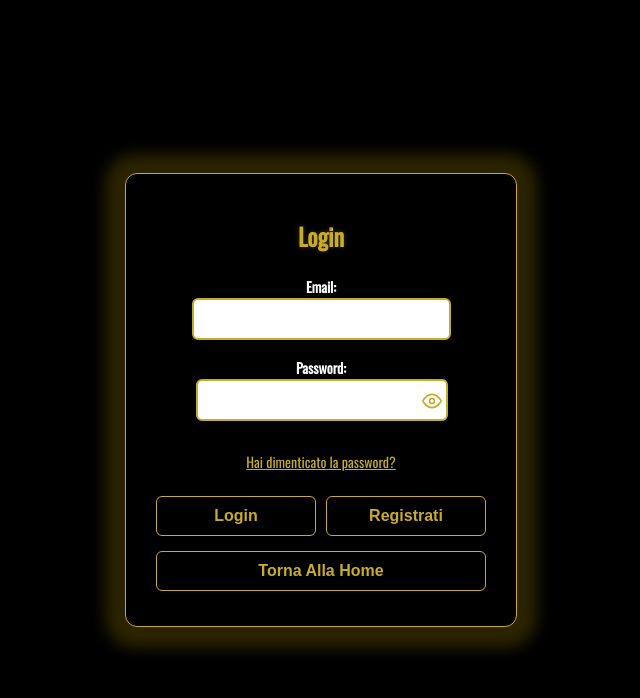
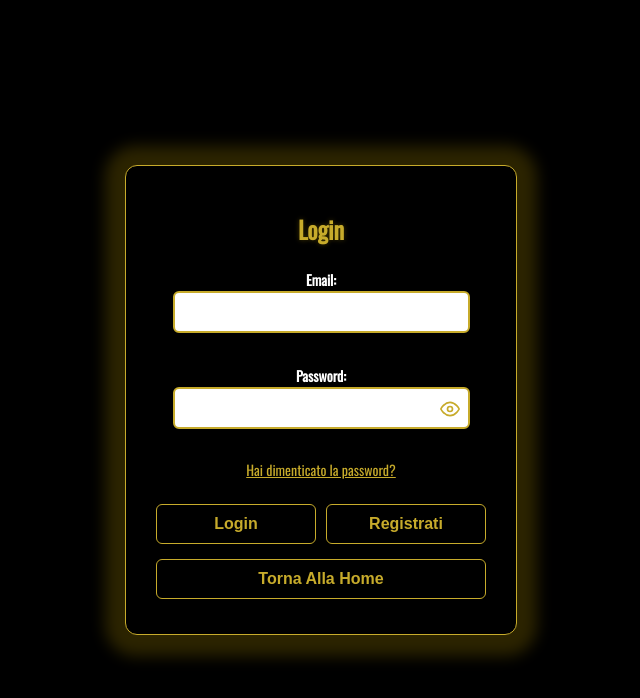
Before and after one commit to CarloVitto01/sito-web-pv, a React (Create React App) app: page /login in a window 1280 px wide. Shown: the top 698 px of the page, without its empty margins (319-959 px from the left). Built offline with nearby package versions, Linux system fonts and the light colour scheme.

Commit message:
feat: Aggiornato il modulo di login con nuovi stili e classi per input email e password

```diff
--- a/src/components/Login/pages/Login.css
+++ b/src/components/Login/pages/Login.css
@@ -41,7 +41,7 @@
 }
 
 .login-page .login-container input {
-  width: 90%;
+  width: 100%;
   padding: 10px;
   margin-bottom: 15px;
   border: 2px solid var(--color-gold);
@@ -51,7 +51,9 @@
   font-size: 16px;
   outline: none;
   transition: border 0.2s ease;
+  box-sizing: border-box;
 }
+
 
 .login-page .login-container input:focus {
   border: 2px solid #deb500;
@@ -126,25 +128,15 @@
   background-color: #caa700;
 }
 
-.password-field {
+.login-email-wrapper {
   width: 90%;
-  position: relative;
-
+  margin-bottom: 15px;
 }
 
-.password-input-wrapper {
-  position: relative;
-  width: 94%;
-  /* UGUALE agli altri input */
-}
-
-.password-input-wrapper input {
+.login-email-input {
   width: 100%;
-  /* prende il 100% del wrapper */
-  padding-right: 40px;
-  /* spazio per l'icona */
+  padding: 10px;
   box-sizing: border-box;
-  margin-left: 20px;
   border: 2px solid var(--color-gold);
   border-radius: 6px;
   background-color: #ffffff;
@@ -154,22 +146,52 @@
   transition: border 0.2s ease;
 }
 
-
-.password-input-wrapper input:focus {
+.login-email-input:focus {
   border: 2px solid #deb500;
   box-shadow: 0 0 5px rgba(222, 181, 0, 0.4);
 }
 
+.password-field {
+  width: 90%;
+  position: relative;
 
-.toggle-password {
+}
+
+.login-password-wrapper {
+  position: relative;
+  width: 90%;
+  margin-bottom: 15px;
+}
+
+.login-password-input {
+  width: 100%;
+  padding: 10px;
+  padding-right: 40px;
+  box-sizing: border-box;
+  border: 2px solid var(--color-gold);
+  border-radius: 6px;
+  background-color: #ffffff;
+  color: #000000;
+  font-size: 16px;
+  outline: none;
+  transition: border 0.2s ease;
+}
+
+.login-password-input:focus {
+  border: 2px solid #deb500;
+  box-shadow: 0 0 5px rgba(222, 181, 0, 0.4);
+}
+
+.login-toggle-password {
   position: absolute;
-  top: 40%;
+  top: 58%;
   right: 10px;
   transform: translateY(-50%);
   cursor: pointer;
-  color: var(--color-gold, #deb500);
+  color: var(--color-gold);
   font-size: 20px;
 }
+
 
 .forgot-password {
   color: var(--color-gold);
--- a/src/components/Login/pages/Login.tsx
+++ b/src/components/Login/pages/Login.tsx
@@ -43,10 +43,11 @@ const Login: React.FC = () => {
       <div className="login-container">
         <h2>Login</h2>
         <form onSubmit={handleSubmit(onSubmit)}>
-          <div>
+          <div className="login-email-wrapper">
             <label>Email:</label>
             <input
               type="email"
+              className="login-email-input"
               {...register("username", {
                 required: "Questo campo non può essere vuoto",
               })}
@@ -55,10 +56,9 @@ const Login: React.FC = () => {
               <p className="error-message">{errors.username.message}</p>
             )}
           </div>
-
           <div className="password-field">
             <label>Password:</label>
-            <div className="password-input-wrapper">
+            <div className="login-password-input-wrapper">
               <input
                 type={showPassword ? "text" : "password"}
                 {...register("password", {
@@ -66,7 +66,7 @@ const Login: React.FC = () => {
                 })}
               />
               <span
-                className="toggle-password"
+                className="login-toggle-password"
                 onClick={() => setShowPassword(!showPassword)}
               >
                 {showPassword ? <FiEyeOff /> : <FiEye />}
```
